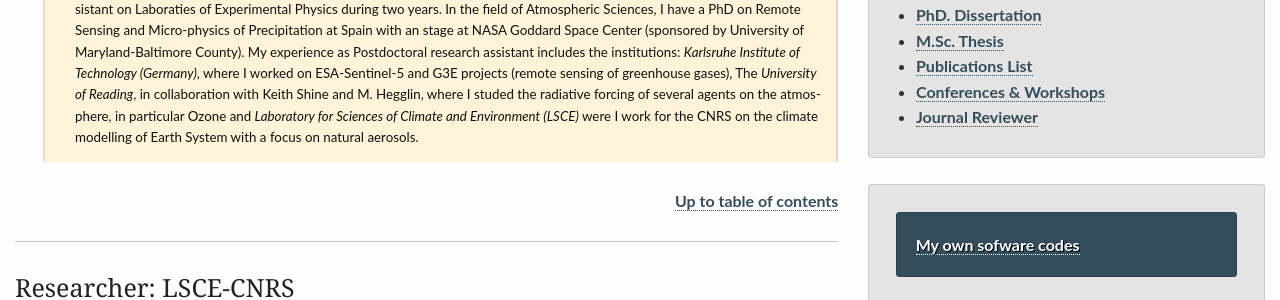
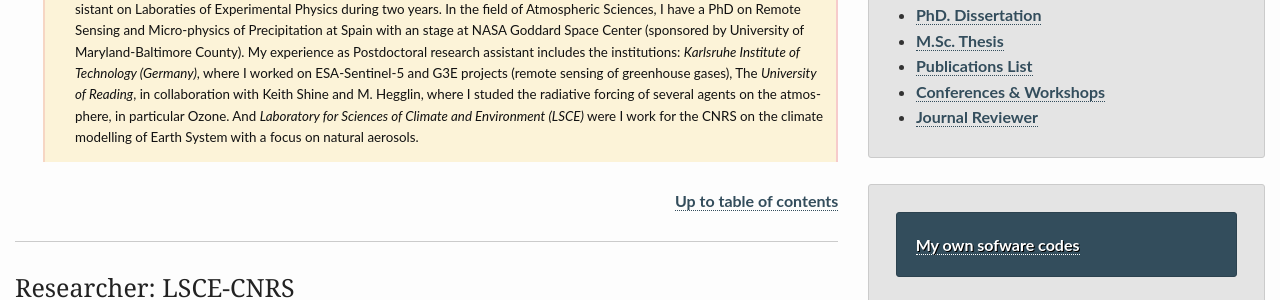
Before and after one commit to RCHG/rchg.github.io, a Jekyll site: the page built from pages/research_overview.md, in a window 1280 px wide and 900 px high, scrolled down 454 px. Shown: the part 174-474 px from the top of the window. Built offline with Jekyll 4.4.1, drawn with Linux system fonts in a browser that asks for light colours; nearby versions of some CDN libraries; comment, search, counter and statistics services are not loaded.

```diff
--- a/pages/research_overview.md
+++ b/pages/research_overview.md
@@ -34,7 +34,7 @@ breadcrumb: true
 ### Overview
 ---
 
-My main field of research is the climate response to several agents on the atmosphere, either greenhouse gases or aerosols. However, my academic career started with a B.A. in Spanish from the University of Granada, where I graduated on Physics with an specialization on Theoretical Physics. Awarded with a scholarship, I obtained a M.Sc. on Condensed Matter with an dissertation about Theory of Liquids (Statistical Physics of Fluids) at the University Autónoma of Madrid, wehere also I was teacher assistant on Laboraties of Experimental Physics during two years. In the field of Atmospheric Sciences, I have a PhD on Remote Sensing and Micro-physics of Precipitation at Spain with an stage at NASA Goddard Space Center (sponsored by University of Maryland-Baltimore County). My experience as Postdoctoral research assistant includes the institutions: *Karlsruhe Institute of Technology (Germany)*, where I worked on ESA-Sentinel-5 and G3E projects (remote sensing of greenhouse gases), The *University of Reading*, in collaboration with Keith Shine and M. Hegglin, where I studed the radiative forcing of several agents on the atmosphere, in particular Ozone and *Laboratory for Sciences of Climate and Environment (LSCE)* were I work for the CNRS on the climate modelling of Earth System with a focus on natural aerosols.
+My main field of research is the climate response to several agents on the atmosphere, either greenhouse gases or aerosols. However, my academic career started with a B.A. in Spanish from the University of Granada, where I graduated on Physics with an specialization on Theoretical Physics. Awarded with a scholarship, I obtained a M.Sc. on Condensed Matter with an dissertation about Theory of Liquids (Statistical Physics of Fluids) at the University Autónoma of Madrid, wehere also I was teacher assistant on Laboraties of Experimental Physics during two years. In the field of Atmospheric Sciences, I have a PhD on Remote Sensing and Micro-physics of Precipitation at Spain with an stage at NASA Goddard Space Center (sponsored by University of Maryland-Baltimore County). My experience as Postdoctoral research assistant includes the institutions: *Karlsruhe Institute of Technology (Germany)*, where I worked on ESA-Sentinel-5 and G3E projects (remote sensing of greenhouse gases), The *University of Reading*, in collaboration with Keith Shine and M. Hegglin, where I studed the radiative forcing of several agents on the atmosphere, in particular Ozone. And *Laboratory for Sciences of Climate and Environment (LSCE)* were I work for the CNRS on the climate modelling of Earth System with a focus on natural aerosols.
 {:.smallblock}
 
 
```
